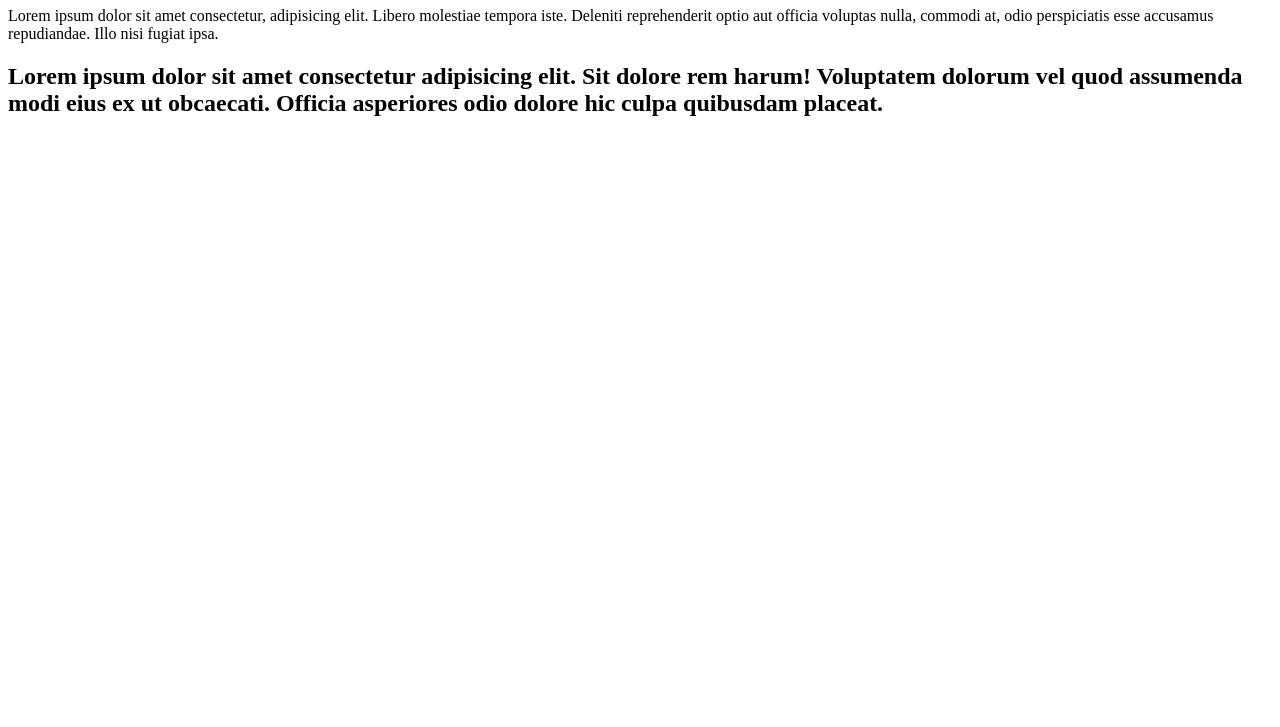
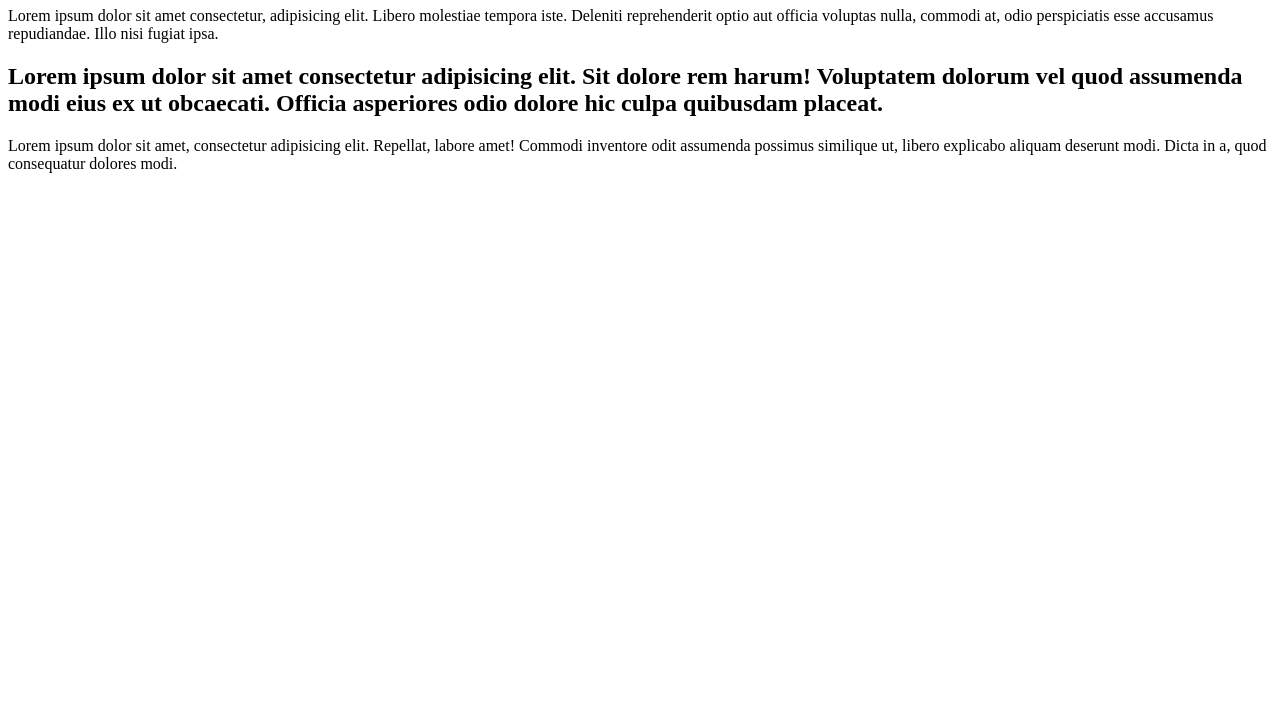
Before and after one commit to Dandav2923/classe49-second, a plain HTML site: page index.html in a window 1280 px wide. Shown: the part 73-800 px from the top of the page. Drawn offline with Linux system fonts and the light colour scheme.

Commit message:
Revert "ad paragraph"
This reverts commit 526dbb7626fb499f768f92f6a5b4c655becfb59c.

```diff
--- a/index.html
+++ b/index.html
@@ -10,6 +10,7 @@
     <h1>Titolo</h1>
     <p>Lorem ipsum dolor sit amet consectetur, adipisicing elit. Libero molestiae tempora iste. Deleniti reprehenderit optio aut officia voluptas nulla, commodi at, odio perspiciatis esse accusamus repudiandae. Illo nisi fugiat ipsa.</p>
     <div><h2>Lorem ipsum dolor sit amet consectetur adipisicing elit. Sit dolore rem harum! Voluptatem dolorum vel quod assumenda modi eius ex ut obcaecati. Officia asperiores odio dolore hic culpa quibusdam placeat.</h2></div>
+    <div>Lorem ipsum dolor sit amet, consectetur adipisicing elit. Repellat, labore amet! Commodi inventore odit assumenda possimus similique ut, libero explicabo aliquam deserunt modi. Dicta in a, quod consequatur dolores modi.</div>
 
 </body>
 </html>
```
